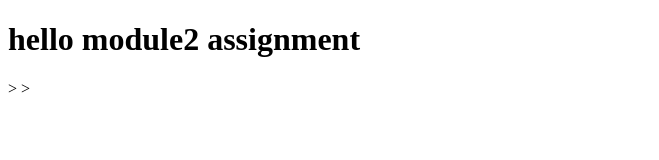
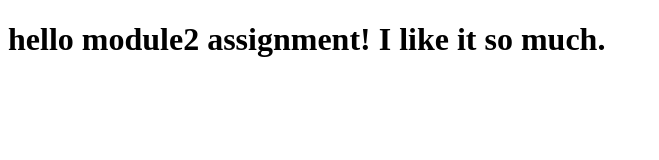
Before and after one commit to JackZhao2517/coursera-module2-assignment, a plain HTML site: page site/index.html in a window 1280 px wide. Shown: the whole page, without its empty margins (0-659 px from the left). Drawn offline with Linux system fonts and the light colour scheme.

Commit message:
Small additon to our page content.

```diff
--- a/site/index.html
+++ b/site/index.html
@@ -4,5 +4,6 @@
     <title>Hello Coursera!</title>
   </head>
   <body>
-  	<h1>hello module2 assignment</h1>>
-  </body>>
+  	<h1>hello module2 assignment! I like it so much.</h1>
+  </body>
+  </html>
```
